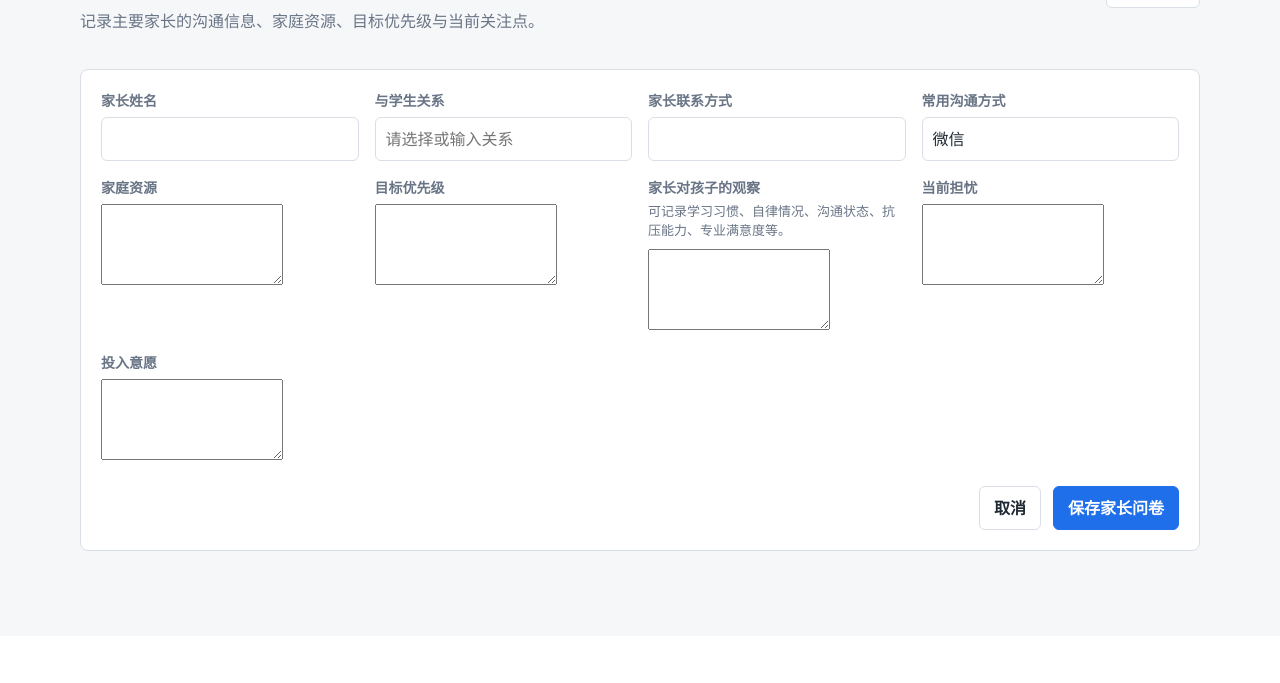
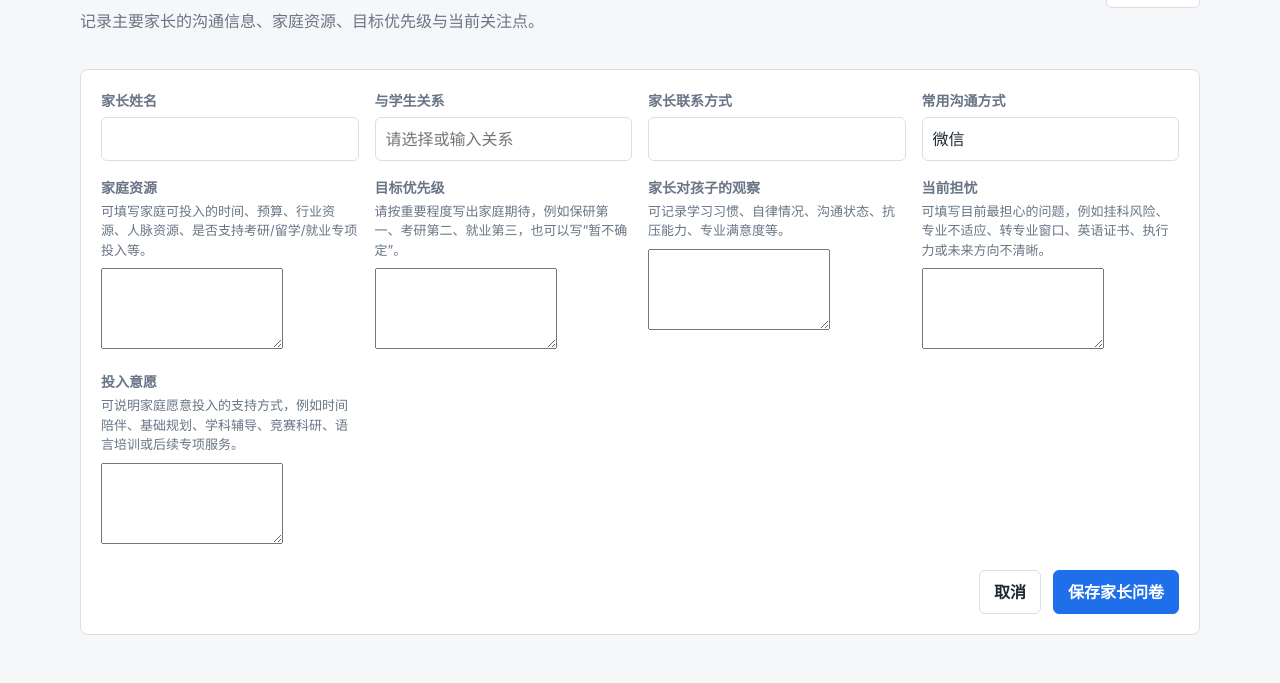
Before and after one commit to yudehai888666-del/fxb-xyqzqgh, a Flask app: template app/templates/questionnaires/parent.html in a window 1280 px wide. Shown: the part 164-847 px from the top of the page. Before the commit the page ends 715 px from the top, so only its background shows below. Run offline with Flask 3, Linux system fonts and the light colour scheme; the template is opened without the code that fills it, so the values that code supplies are empty.

Commit message:
fix: add parent questionnaire field guidance

```diff
--- a/app/templates/questionnaires/parent.html
+++ b/app/templates/questionnaires/parent.html
@@ -41,10 +41,12 @@
       </label>
       <label>
         <span>家庭资源</span>
+        <small class="field-note">可填写家庭可投入的时间、预算、行业资源、人脉资源、是否支持考研/留学/就业专项投入等。</small>
         <textarea name="family_resources" rows="5">{{ questionnaire["family_resources"] if questionnaire else "" }}</textarea>
       </label>
       <label>
         <span>目标优先级</span>
+        <small class="field-note">请按重要程度写出家庭期待，例如保研第一、考研第二、就业第三，也可以写“暂不确定”。</small>
         <textarea name="target_priorities" rows="5">{{ questionnaire["target_priorities"] if questionnaire else "" }}</textarea>
       </label>
       <label>
@@ -54,10 +56,12 @@
       </label>
       <label>
         <span>当前担忧</span>
+        <small class="field-note">可填写目前最担心的问题，例如挂科风险、专业不适应、转专业窗口、英语证书、执行力或未来方向不清晰。</small>
         <textarea name="current_concerns" rows="5">{{ questionnaire["current_concerns"] if questionnaire else "" }}</textarea>
       </label>
       <label>
         <span>投入意愿</span>
+        <small class="field-note">可说明家庭愿意投入的支持方式，例如时间陪伴、基础规划、学科辅导、竞赛科研、语言培训或后续专项服务。</small>
         <textarea name="investment_willingness" rows="5">{{ questionnaire["investment_willingness"] if questionnaire else "" }}</textarea>
       </label>
     </div>
```
Also changed, not shown: tests/test_questionnaires.py (+4 -0 lines).
